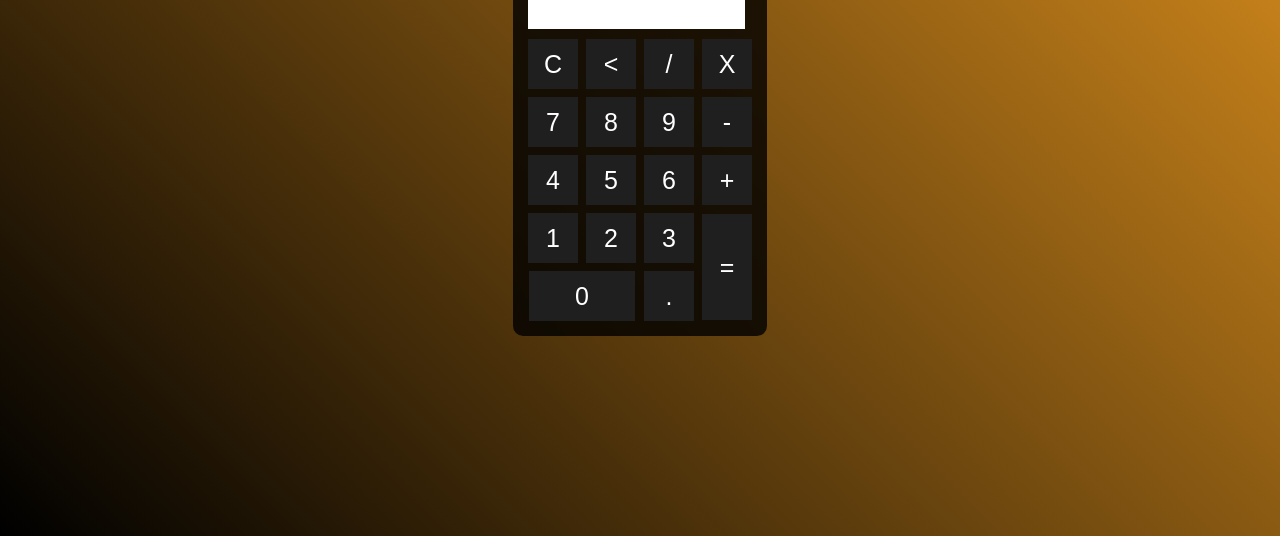
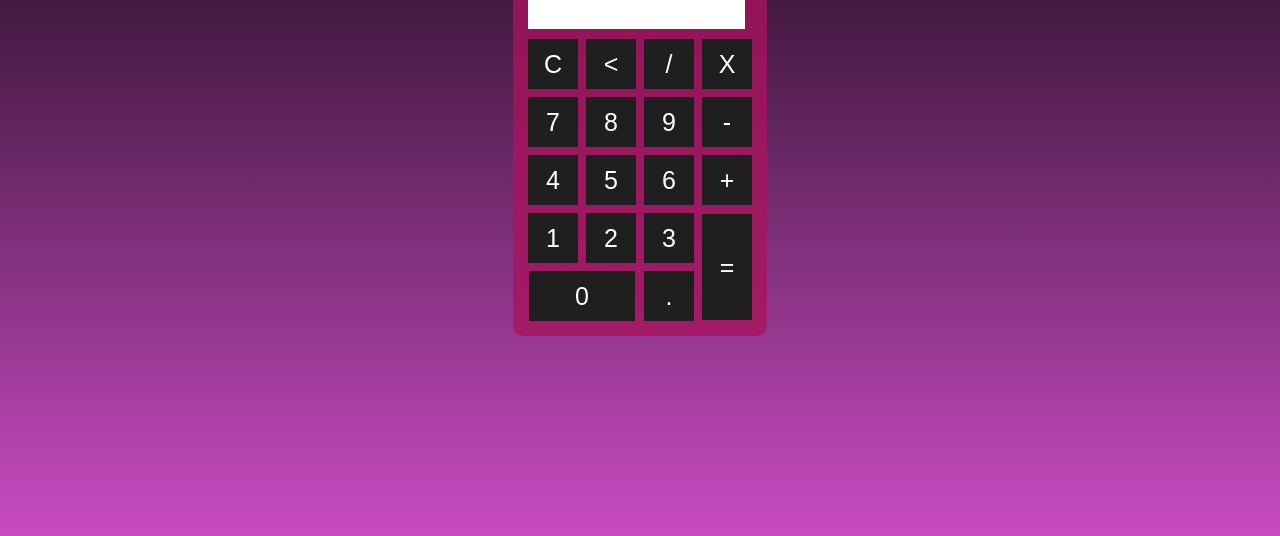
Before and after one commit to kleubinho/JS-project, a plain HTML site: page Calculadora-JS/index.html in a window 1280 px wide. Shown: the part 264-800 px from the top of the page. Drawn offline with Linux system fonts and the light colour scheme; a web font is replaced by a local one.

Commit message:
Alteração na estilização

```diff
--- a/Calculadora-JS/css/style.css
+++ b/Calculadora-JS/css/style.css
@@ -4,7 +4,7 @@
 }
 
 .fundo{
-    background-image: linear-gradient(45deg, rgb(0, 0, 0), rgb(224, 146, 30));
+    background-image: linear-gradient(to bottom, rgb(0, 0, 0), rgba(184, 22, 176, 0.774));
     height: 100vh;
     color: rgb(238, 237, 237);
     font-family: 'Odibee Sans', cursive;
@@ -13,7 +13,7 @@
 
 .calculadora{
     position: absolute;
-    background-color: rgba(0, 0, 0, 0.8);
+    background-color: rgba(168, 19, 94, 0.8);
     top: 50%;
     left: 50%;
     transform: translate(-50%,-50%);
@@ -33,7 +33,7 @@
 }
 
 .botao:hover{
-    background-color: rgba(0, 0, 0, 0.465);
+    background-color: rgba(0, 0, 0, 0.8);
 }
 
 #resultado{
```
